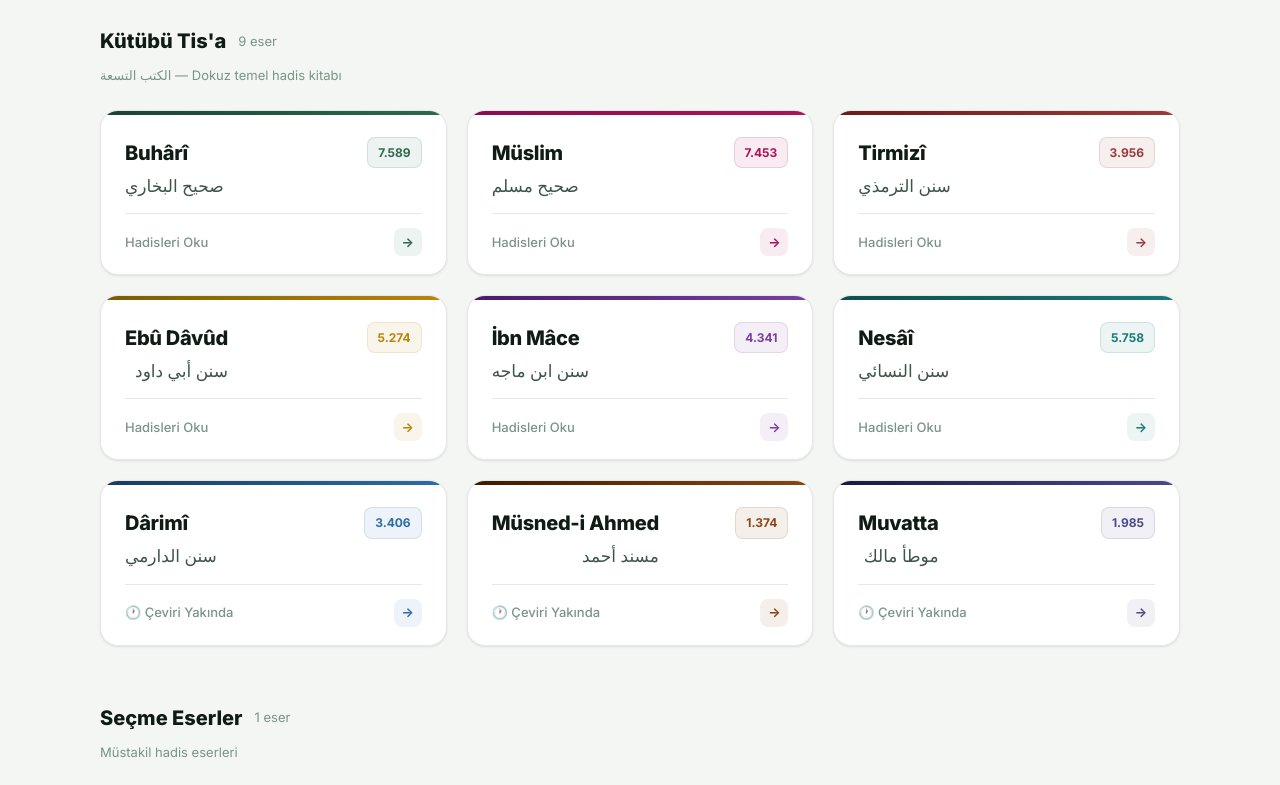
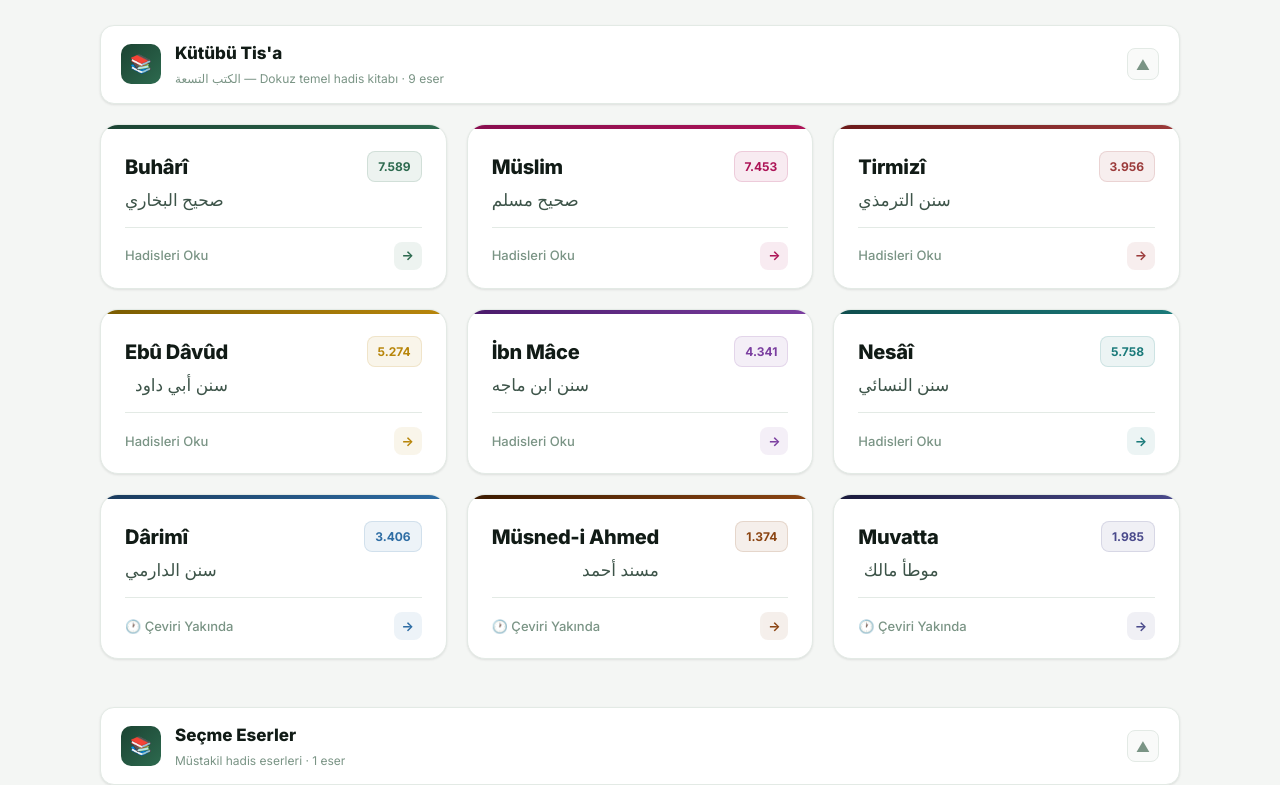
Before and after one commit to zorsez25-lab/hadis-web, a Next.js app: page / in a window 1280 px wide. Shown: the part 720-1505 px from the top of the page. Built offline with nearby package versions, Linux system fonts and the light colour scheme; a web font is replaced by a local one.

Commit message:
Kategoriler tiklanabilir hale getirildi (accordion)

```diff
--- a/app/page.tsx
+++ b/app/page.tsx
@@ -1,6 +1,6 @@
-import Link from 'next/link';
-import { KITAPLAR, BookMeta } from '@/lib/kitaplar';
+import { KITAPLAR } from '@/lib/kitaplar';
 import SearchBar from '@/components/SearchBar';
+import KitapBolum from '@/components/KitapBolum';
 
 export default function HomePage() {
   const total = KITAPLAR.reduce((s, k) => s + k.totalHadiths, 0).toLocaleString('tr-TR');
@@ -15,7 +15,7 @@ export default function HomePage() {
           <div style={{ maxWidth: 640 }}>
             <div style={{ display: 'flex', alignItems: 'center', gap: 8, marginBottom: 20 }}>
               <div style={{ width: 6, height: 6, background: '#52B788', borderRadius: '50%' }} />
-              <span style={{ fontSize: 11, fontWeight: 700, color: 'rgba(183,228,199,0.6)', letterSpacing: 2 }}>KÜTÜBÜ TİS'A</span>
+              <span style={{ fontSize: 11, fontWeight: 700, color: 'rgba(183,228,199,0.6)', letterSpacing: 2 }}>KÜTÜBÜ TİS&apos;A</span>
             </div>
             <h1 className="hero-title" style={{ fontSize: 52, fontWeight: 900, color: '#F0EAD6', letterSpacing: -1.5, lineHeight: 1.05, marginBottom: 18 }}>
               Hadis<br />Külliyatı
@@ -44,31 +44,19 @@ export default function HomePage() {
 
       {/* Books */}
       <div className="books-section" style={{ maxWidth: 1160, margin: '0 auto', padding: '56px 40px 100px' }}>
-
-        {/* Kütübü Tis'a */}
-        <div style={{ marginBottom: 56 }}>
-          <div style={{ display: 'flex', alignItems: 'center', gap: 12, marginBottom: 8 }}>
-            <h2 style={{ fontSize: 20, fontWeight: 800, color: 'var(--text-1)' }}>Kütübü Tis&apos;a</h2>
-            <span style={{ fontSize: 13, color: 'var(--text-3)' }}>9 eser</span>
-          </div>
-          <div style={{ fontSize: 13, color: 'var(--text-3)', marginBottom: 24 }}>الكتب التسعة — Dokuz temel hadis kitabı</div>
-          <div className="books-grid" style={{ display: 'grid', gridTemplateColumns: 'repeat(3, 1fr)', gap: 20 }}>
-            {tisa.map((k) => <KitapKarti key={k.slug} k={k} />)}
-          </div>
-        </div>
-
-        {/* Seçme Eserler */}
+        <KitapBolum
+          baslik="Kütübü Tis'a"
+          altBaslik="الكتب التسعة — Dokuz temel hadis kitabı"
+          kitaplar={tisa}
+          defaultAcik={true}
+        />
         {secme.length > 0 && (
-          <div>
-            <div style={{ display: 'flex', alignItems: 'center', gap: 12, marginBottom: 8 }}>
-              <h2 style={{ fontSize: 20, fontWeight: 800, color: 'var(--text-1)' }}>Seçme Eserler</h2>
-              <span style={{ fontSize: 13, color: 'var(--text-3)' }}>{secme.length} eser</span>
-            </div>
-            <div style={{ fontSize: 13, color: 'var(--text-3)', marginBottom: 24 }}>Müstakil hadis eserleri</div>
-            <div className="books-grid" style={{ display: 'grid', gridTemplateColumns: 'repeat(3, 1fr)', gap: 20 }}>
-              {secme.map((k) => <KitapKarti key={k.slug} k={k} />)}
-            </div>
-          </div>
+          <KitapBolum
+            baslik="Seçme Eserler"
+            altBaslik="Müstakil hadis eserleri"
+            kitaplar={secme}
+            defaultAcik={true}
+          />
         )}
       </div>
 
@@ -88,49 +76,3 @@ export default function HomePage() {
     </div>
   );
 }
-
-function KitapKarti({ k }: { k: BookMeta }) {
-  return (
-    <Link key={k.slug} href={`/${k.slug}`} style={{ textDecoration: 'none' }}>
-      <div className="book-card" style={{
-        background: 'var(--surface)',
-        border: '1px solid var(--border)',
-        borderRadius: 18,
-        overflow: 'hidden',
-        boxShadow: 'var(--shadow-sm)',
-        transition: 'all 0.18s ease',
-        cursor: 'pointer',
-      }}>
-        <div style={{ height: 4, background: `linear-gradient(90deg, ${k.from}, ${k.to})` }} />
-        <div style={{ padding: '22px 24px 18px' }}>
-          <div style={{ display: 'flex', justifyContent: 'space-between', alignItems: 'flex-start', marginBottom: 14 }}>
-            <div>
-              <h3 style={{ fontSize: 20, fontWeight: 800, color: 'var(--text-1)', letterSpacing: -0.3 }}>{k.turkishName}</h3>
-              <div className="arabic" style={{ fontSize: 17, color: 'var(--text-2)', marginTop: 3, lineHeight: 1.6 }}>{k.arabicName}</div>
-            </div>
-            <div style={{
-              background: `${k.to}15`,
-              border: `1px solid ${k.to}25`,
-              borderRadius: 8,
-              padding: '5px 10px',
-              fontSize: 12,
-              fontWeight: 700,
-              color: k.to,
-              whiteSpace: 'nowrap',
-            }}>
-              {k.totalHadiths.toLocaleString('tr-TR')}
-            </div>
-          </div>
-          <div style={{ display: 'flex', alignItems: 'center', justifyContent: 'space-between', paddingTop: 14, borderTop: '1px solid var(--border)' }}>
-            <span style={{ fontSize: 13, color: 'var(--text-3)', fontWeight: 500 }}>
-              {k.translationPending ? '🕐 Çeviri Yakında' : 'Hadisleri Oku'}
-            </span>
-            <div style={{ width: 28, height: 28, background: `${k.to}15`, borderRadius: 8, display: 'flex', alignItems: 'center', justifyContent: 'center' }}>
-              <span style={{ color: k.to, fontSize: 13, fontWeight: 700 }}>→</span>
-            </div>
-          </div>
-        </div>
-      </div>
-    </Link>
-  );
-}
--- /dev/null
+++ b/components/KitapBolum.tsx
@@ -0,0 +1,104 @@
+'use client';
+import Link from 'next/link';
+import { useState } from 'react';
+import { BookMeta } from '@/lib/types';
+
+function KitapKarti({ k }: { k: BookMeta }) {
+  return (
+    <Link href={`/${k.slug}`} style={{ textDecoration: 'none' }}>
+      <div className="book-card" style={{
+        background: 'var(--surface)',
+        border: '1px solid var(--border)',
+        borderRadius: 18,
+        overflow: 'hidden',
+        boxShadow: 'var(--shadow-sm)',
+        transition: 'all 0.18s ease',
+        cursor: 'pointer',
+      }}>
+        <div style={{ height: 4, background: `linear-gradient(90deg, ${k.from}, ${k.to})` }} />
+        <div style={{ padding: '22px 24px 18px' }}>
+          <div style={{ display: 'flex', justifyContent: 'space-between', alignItems: 'flex-start', marginBottom: 14 }}>
+            <div>
+              <h3 style={{ fontSize: 20, fontWeight: 800, color: 'var(--text-1)', letterSpacing: -0.3 }}>{k.turkishName}</h3>
+              <div className="arabic" style={{ fontSize: 17, color: 'var(--text-2)', marginTop: 3, lineHeight: 1.6 }}>{k.arabicName}</div>
+            </div>
+            <div style={{
+              background: `${k.to}15`, border: `1px solid ${k.to}25`,
+              borderRadius: 8, padding: '5px 10px',
+              fontSize: 12, fontWeight: 700, color: k.to, whiteSpace: 'nowrap',
+            }}>
+              {k.totalHadiths.toLocaleString('tr-TR')}
+            </div>
+          </div>
+          <div style={{ display: 'flex', alignItems: 'center', justifyContent: 'space-between', paddingTop: 14, borderTop: '1px solid var(--border)' }}>
+            <span style={{ fontSize: 13, color: 'var(--text-3)', fontWeight: 500 }}>
+              {k.translationPending ? '🕐 Çeviri Yakında' : 'Hadisleri Oku'}
+            </span>
+            <div style={{ width: 28, height: 28, background: `${k.to}15`, borderRadius: 8, display: 'flex', alignItems: 'center', justifyContent: 'center' }}>
+              <span style={{ color: k.to, fontSize: 13, fontWeight: 700 }}>→</span>
+            </div>
+          </div>
+        </div>
+      </div>
+    </Link>
+  );
+}
+
+export default function KitapBolum({
+  baslik, altBaslik, kitaplar, defaultAcik = true,
+}: {
+  baslik: string;
+  altBaslik: string;
+  kitaplar: BookMeta[];
+  defaultAcik?: boolean;
+}) {
+  const [acik, setAcik] = useState(defaultAcik);
+
+  return (
+    <div style={{ marginBottom: 48 }}>
+      {/* Tıklanabilir başlık */}
+      <button
+        onClick={() => setAcik(!acik)}
+        style={{
+          width: '100%', background: 'none', border: 'none', cursor: 'pointer',
+          padding: '14px 20px', borderRadius: 14,
+          display: 'flex', alignItems: 'center', justifyContent: 'space-between',
+          background: 'var(--surface)',
+          border: '1px solid var(--border)',
+          boxShadow: 'var(--shadow-sm)',
+          marginBottom: acik ? 20 : 0,
+          transition: 'all 0.15s',
+        } as React.CSSProperties}
+      >
+        <div style={{ display: 'flex', alignItems: 'center', gap: 14, textAlign: 'left' }}>
+          <div style={{
+            width: 40, height: 40, borderRadius: 10,
+            background: 'linear-gradient(135deg, #1B4332, #2D6A4F)',
+            display: 'flex', alignItems: 'center', justifyContent: 'center',
+            fontSize: 18, flexShrink: 0,
+          }}>📚</div>
+          <div>
+            <div style={{ fontSize: 17, fontWeight: 800, color: 'var(--text-1)' }}>{baslik}</div>
+            <div style={{ fontSize: 12, color: 'var(--text-3)', marginTop: 2 }}>{altBaslik} · {kitaplar.length} eser</div>
+          </div>
+        </div>
+        <div style={{
+          width: 32, height: 32, borderRadius: 8,
+          background: 'var(--surface-2)', border: '1px solid var(--border)',
+          display: 'flex', alignItems: 'center', justifyContent: 'center',
+          fontSize: 14, color: 'var(--text-3)',
+          transform: acik ? 'rotate(180deg)' : 'rotate(0deg)',
+          transition: 'transform 0.2s',
+          flexShrink: 0,
+        }}>▼</div>
+      </button>
+
+      {/* Kitap grid */}
+      {acik && (
+        <div className="books-grid" style={{ display: 'grid', gridTemplateColumns: 'repeat(3, 1fr)', gap: 20 }}>
+          {kitaplar.map((k) => <KitapKarti key={k.slug} k={k} />)}
+        </div>
+      )}
+    </div>
+  );
+}
```
